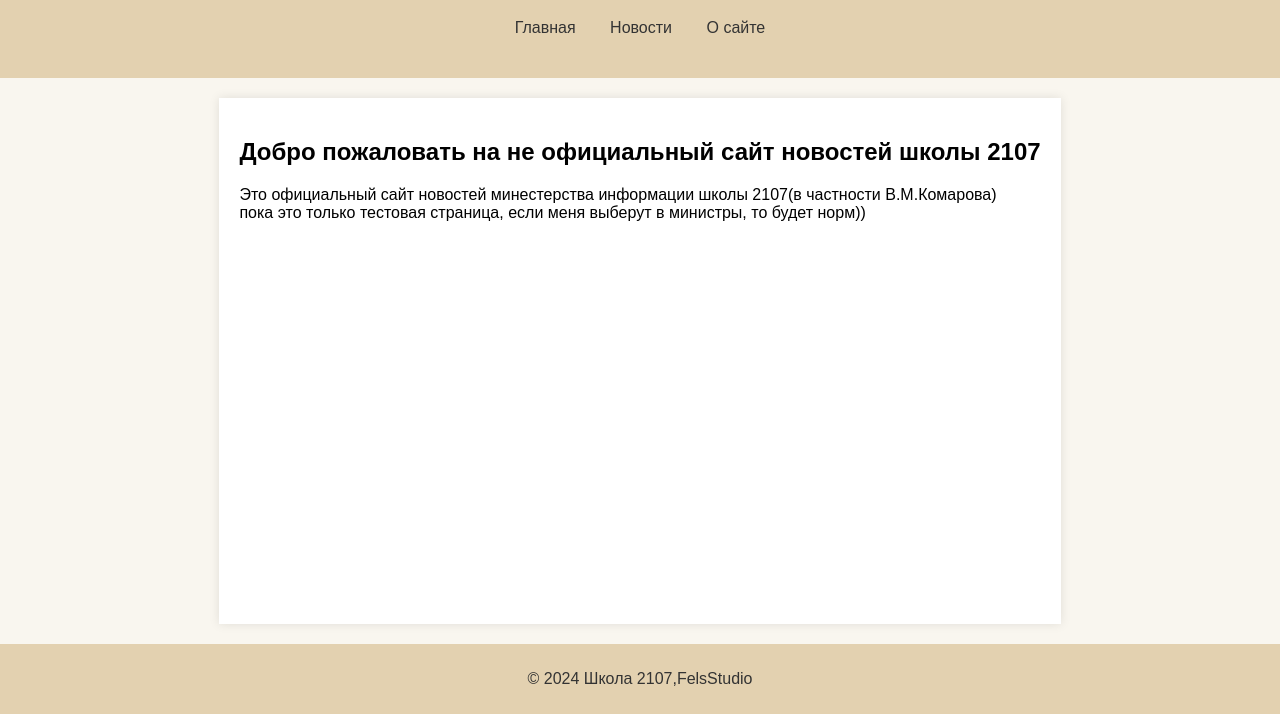
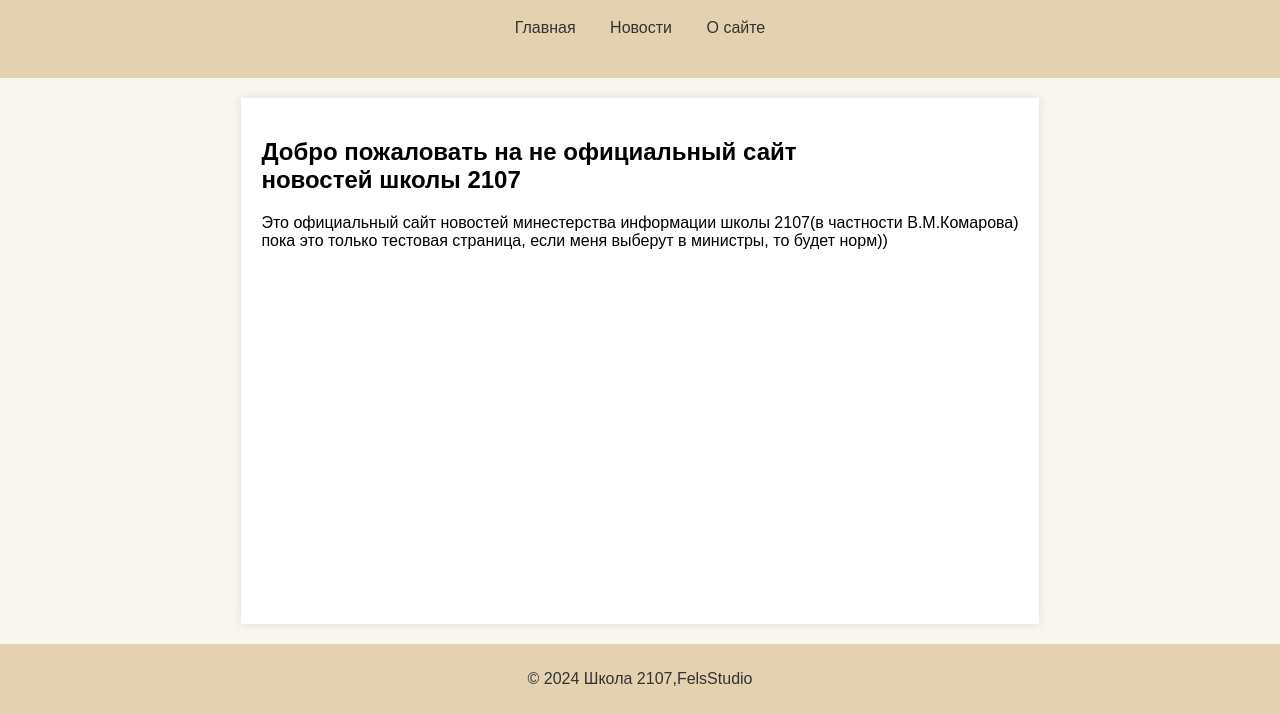
Before and after one commit to FelekDevYT/schoolnews, a plain HTML site: page index.html in a window 1280 px wide. Shown: the part 86-800 px from the top of the page. Drawn offline with Linux system fonts and the light colour scheme.

Commit message:
fix mobile problem

```diff
--- a/index.html
+++ b/index.html
@@ -18,7 +18,7 @@
     </nav>
 </header>
 <main>
-    <h2>Добро пожаловать на не официальный сайт новостей школы 2107</h2>
+    <h2>Добро пожаловать на не официальный сайт<br>          новостей школы 2107</h2>
     <pre class="main">
 Это официальный сайт новостей минестерства информации школы 2107(в частности В.М.Комарова)
 пока это только тестовая страница, если меня выберут в министры, то будет норм))
```
